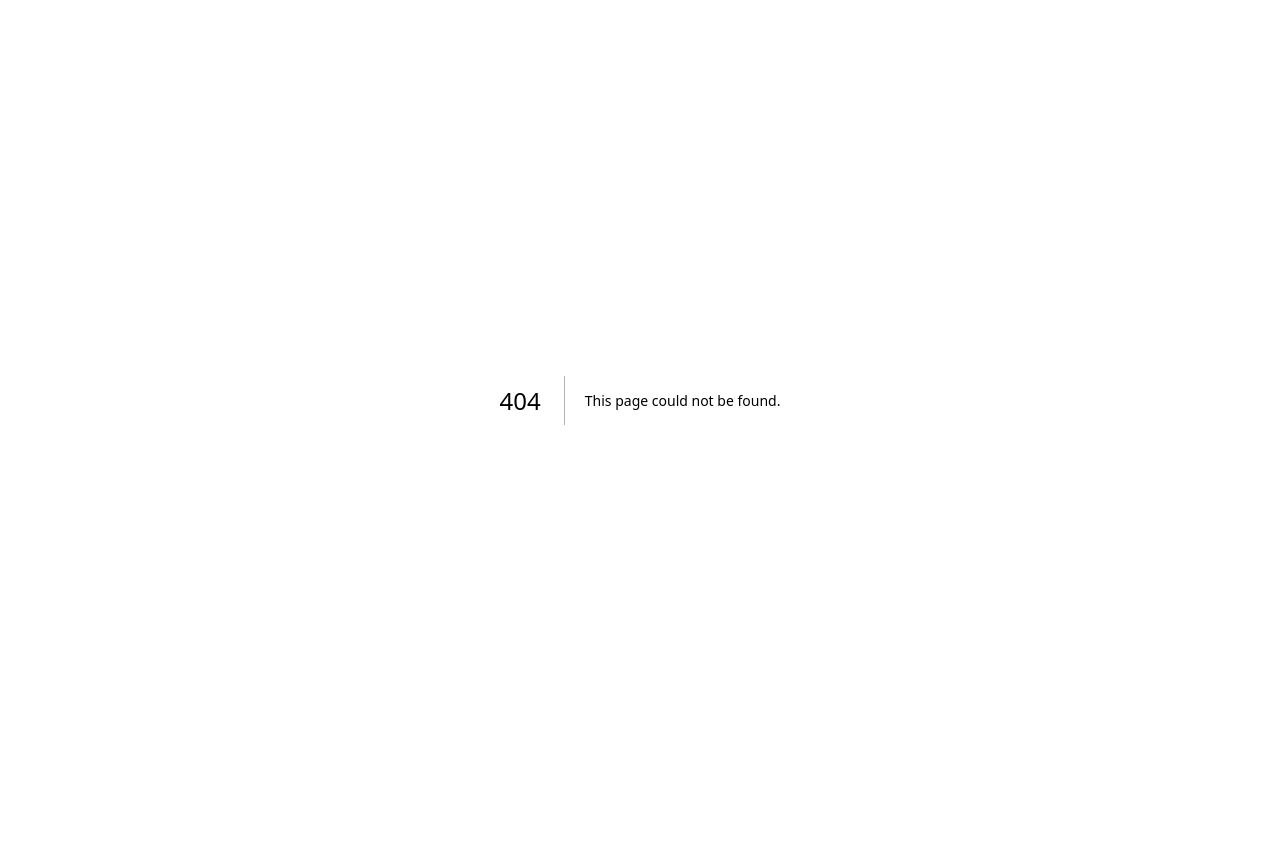
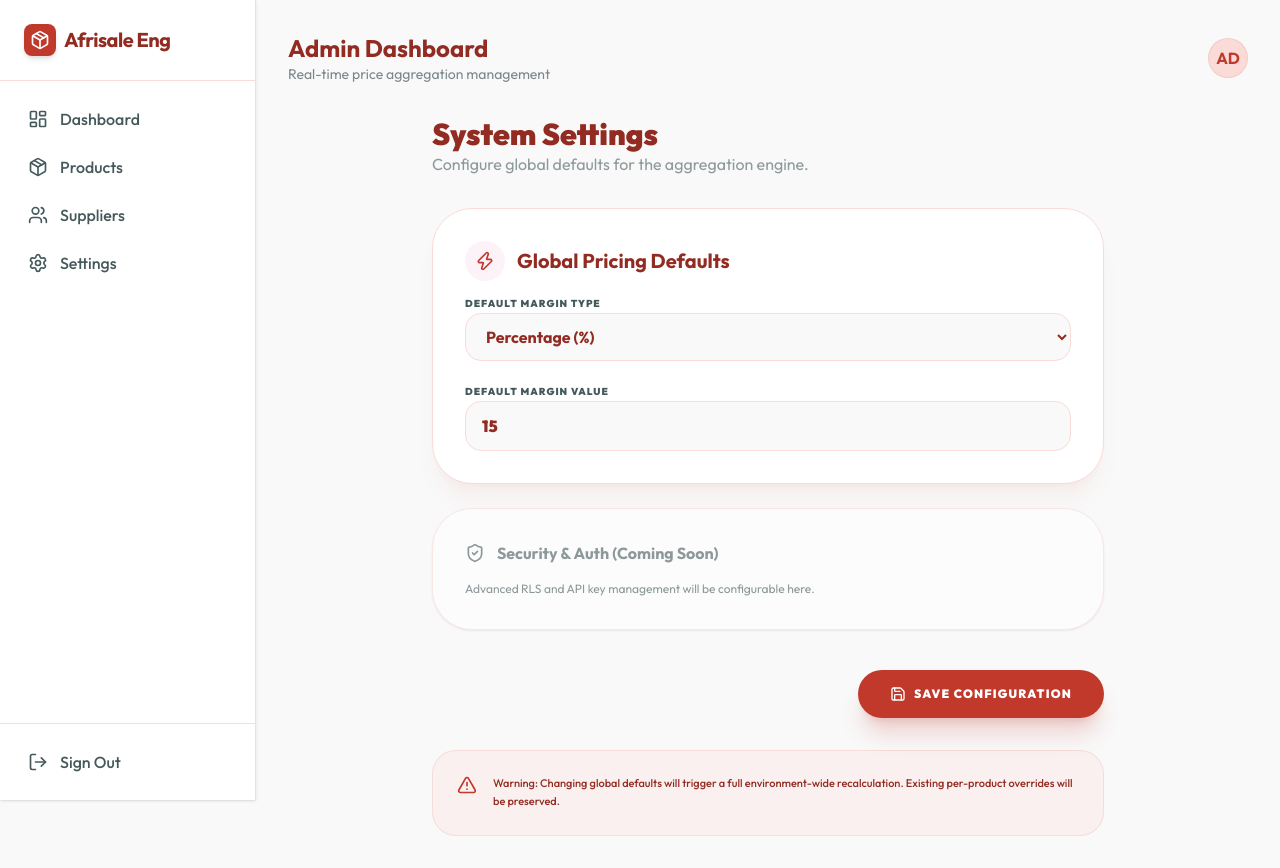
Before and after one commit to RkayG/afrisale-price-aggregation-engine, a Next.js app: page /admin/settings in a window 1280 px wide. Before the commit this address had no page. Before the commit the page ends 800 px from the top, so only its background shows below. Built offline with nearby package versions, Linux system fonts and the light colour scheme; no server answers; the database is empty.

Commit message:
feat: implement admin dashboard, system settings page, and custom 404 error handler

```diff
--- a/src/app/admin/page.tsx
+++ b/src/app/admin/page.tsx
@@ -25,18 +25,23 @@ export default function AdminDashboard() {
     setSuppliers(suppliersList)
 
     // 2. Fetch Matrix Data (Combine products, their supplier prices, and the calculated final price)
-    const { data: pData } = await supabase
+    const { data: pData, error: pError } = await supabase
       .from("products")
       .select(`
         id,
         ref_no,
         name,
-        final_prices(lowest_price, final_price),
-        pricing_config(margin_type, margin_value, override_price),
-        supplier_prices(supplier_id, price)
+        final_prices:final_prices!product_id(lowest_price, final_price),
+        pricing_config:pricing_config!product_id(margin_type, margin_value, override_price),
+        supplier_prices:supplier_prices!product_id(supplier_id, price)
       `)
       .order("ref_no")
 
+    if (pError) {
+      console.error("Supabase Matrix Error:", pError)
+    }
+
+    console.log("Matrix Data Raw:", pData) // CHECK THIS IN BROWSER CONSOLE (F12)
     setData(pData || [])
 
     // Stats calculation
@@ -104,9 +109,13 @@ export default function AdminDashboard() {
                 <tr><td colSpan={suppliers.length + 3} className="p-12 text-center text-brand-slate/60">No data available.</td></tr>
               ) : (
                 data.map((row) => {
-                  const finalData = row.final_prices?.[0]
-                  const lowest = finalData?.lowest_price
-                  const final = finalData?.final_price
+                  // Safely extract from joined data (handles both Array and Object responses)
+                  const finalEntry = Array.isArray(row.final_prices)
+                    ? row.final_prices[0]
+                    : row.final_prices
+
+                  const lowest = finalEntry ? finalEntry.lowest_price : null
+                  const final = finalEntry ? finalEntry.final_price : null
 
                   return (
                     <tr key={row.id} className="hover:bg-brand-gray/30 transition-colors group">
@@ -118,7 +127,7 @@ export default function AdminDashboard() {
                       </td>
 
                       {suppliers.map(s => {
-                        const sPrice = row.supplier_prices.find((p: any) => p.supplier_id === s.id)
+                        const sPrice = row.supplier_prices?.find((p: any) => p.supplier_id === s.id)
                         const isLowest = sPrice && lowest && Number(sPrice.price) === Number(lowest)
 
                         return (
@@ -135,13 +144,13 @@ export default function AdminDashboard() {
 
                       <td className="px-6 py-4 text-center bg-brand-pink/10">
                         <span className="text-sm font-black text-brand-red">
-                          {lowest ? `$${Number(lowest).toFixed(2)}` : "—"}
+                          {lowest !== null && lowest !== undefined ? `$${Number(lowest).toFixed(2)}` : "—"}
                         </span>
                       </td>
 
                       <td className="px-6 py-4 text-center bg-brand-red-subtle/10">
                         <span className="text-base font-black text-brand-maroon">
-                          {final ? `$${Number(final).toFixed(2)}` : "—"}
+                          {final !== null && final !== undefined ? `$${Number(final).toFixed(2)}` : "—"}
                         </span>
                       </td>
                     </tr>
--- /dev/null
+++ b/src/app/admin/settings/page.tsx
@@ -0,0 +1,126 @@
+"use client"
+
+import { useState, useEffect } from "react"
+import { createClient } from "@/lib/supabase"
+import { Save, RefreshCw, AlertTriangle, ShieldCheck, Zap } from "lucide-react"
+
+export default function SettingsPage() {
+  const [loading, setLoading] = useState(true)
+  const [saving, setSaving] = useState(false)
+  const [settings, setSettings] = useState({
+    default_margin_type: "percentage",
+    default_margin_value: 15.00,
+  })
+
+  const supabase = createClient()
+
+  useEffect(() => {
+    fetchSettings()
+  }, [])
+
+  async function fetchSettings() {
+    setLoading(true)
+    // We'll use the 'app_settings' table we planned to add
+    // Since it's a singleton, we just get the first row
+    const { data } = await supabase.from("app_settings").select("*").single()
+    if (data) {
+      setSettings({
+        default_margin_type: data.default_margin_type,
+        default_margin_value: data.default_margin_value,
+      })
+    }
+    setLoading(false)
+  }
+
+  async function handleSave(e: React.FormEvent) {
+    e.preventDefault()
+    setSaving(true)
+
+    const { error } = await supabase
+      .from("app_settings")
+      .upsert({ id: 1, ...settings })
+
+    if (error) {
+       alert("Error saving settings. Make sure 'app_settings' table exists.")
+    } else {
+       alert("Global settings updated!")
+    }
+    setSaving(false)
+  }
+
+  if (loading) return <div className="p-12 text-center animate-pulse text-brand-slate">Loading system configuration...</div>
+
+  return (
+    <div className="max-w-2xl mx-auto space-y-8">
+      <div>
+        <h1 className="text-3xl font-black text-brand-maroon">System Settings</h1>
+        <p className="text-brand-slate/60">Configure global defaults for the aggregation engine.</p>
+      </div>
+
+      <form onSubmit={handleSave} className="space-y-6">
+        {/* Pricing Defaults */}
+        <div className="bg-white p-8 rounded-[2.5rem] border border-brand-red-subtle shadow-xl shadow-brand-red/5 space-y-6">
+          <div className="flex items-center gap-3 mb-2">
+            <div className="w-10 h-10 rounded-2xl bg-brand-pink flex items-center justify-center text-brand-red">
+              <Zap size={20} />
+            </div>
+            <h2 className="text-xl font-bold text-brand-maroon">Global Pricing Defaults</h2>
+          </div>
+
+          <div className="space-y-4">
+            <div className="space-y-2">
+              <label className="text-[10px] font-black text-brand-slate uppercase tracking-widest">Default Margin Type</label>
+              <select
+                className="w-full px-4 py-3 bg-brand-gray border border-brand-red-subtle rounded-xl outline-none focus:border-brand-red transition-all font-bold text-brand-maroon"
+                value={settings.default_margin_type}
+                onChange={(e) => setSettings({...settings, default_margin_type: e.target.value})}
+              >
+                <option value="percentage">Percentage (%)</option>
+                <option value="fixed">Fixed Amount ($)</option>
+              </select>
+            </div>
+
+            <div className="space-y-2">
+              <label className="text-[10px] font-black text-brand-slate uppercase tracking-widest">Default Margin Value</label>
+              <input
+                type="number"
+                step="0.01"
+                className="w-full px-4 py-3 bg-brand-gray border border-brand-red-subtle rounded-xl outline-none focus:border-brand-red transition-all font-black text-brand-maroon"
+                value={settings.default_margin_value}
+                onChange={(e) => setSettings({...settings, default_margin_value: parseFloat(e.target.value)})}
+              />
+            </div>
+          </div>
+        </div>
+
+        {/* Engine Security */}
+        <div className="bg-white p-8 rounded-[2.5rem] border border-brand-red-subtle shadow-sm opacity-60 pointer-events-none">
+          <div className="flex items-center gap-3 mb-4 text-brand-slate">
+            <ShieldCheck size={20} />
+            <h2 className="font-bold">Security & Auth (Coming Soon)</h2>
+          </div>
+          <p className="text-xs">Advanced RLS and API key management will be configurable here.</p>
+        </div>
+
+        <div className="flex justify-end gap-3 pt-4">
+          <button
+            type="submit"
+            disabled={saving}
+            className="px-8 py-4 bg-brand-red text-white font-black text-xs uppercase tracking-widest rounded-2xl hover:bg-brand-maroon transition-all shadow-xl shadow-brand-red/20 disabled:opacity-50 flex items-center gap-2"
+          >
+            {saving ? <RefreshCw className="animate-spin" size={16} /> : <Save size={16} />}
+            {saving ? "Synchronizing..." : "Save Configuration"}
+          </button>
+        </div>
+      </form>
+
+      <div className="p-6 bg-brand-red-subtle/30 rounded-3xl border border-brand-red/10 flex gap-4">
+        <AlertTriangle className="text-brand-red flex-shrink-0" size={20} />
+        <p className="text-[11px] text-brand-maroon font-medium leading-relaxed">
+          Warning: Changing global defaults will trigger a full environment-wide recalculation.
+          Existing per-product overrides will be preserved.
+        </p>
+      </div>
+    </div>
+  )
+}
--- a/src/app/admin/suppliers/page.tsx
+++ b/src/app/admin/suppliers/page.tsx
@@ -127,30 +127,30 @@ export default function SuppliersPage() {
             <input
               required
               type="text"
-              placeholder="e.g. Acme Beverages Ltd."
+              placeholder="e.g. Gbadebo"
               className="w-full px-4 py-2.5 bg-brand-gray border border-brand-red-subtle rounded-xl outline-none focus:border-brand-red/50 transition-all text-sm"
               value={newSupplier.name}
-              onChange={(e) => setNewSupplier({...newSupplier, name: e.target.value})}
+              onChange={(e) => setNewSupplier({ ...newSupplier, name: e.target.value })}
             />
           </div>
           <div className="space-y-2">
-            <label className="text-xs font-bold text-brand-maroon uppercase tracking-wider">Contact Email / Phone</label>
+            <label className="text-xs font-bold text-brand-maroon uppercase tracking-wider">Contact Email / Phone (Optional)</label>
             <input
               type="text"
-              placeholder="e.g. sales@acme.com"
+              placeholder="e.g. gbadebo@gmail.com"
               className="w-full px-4 py-2.5 bg-brand-gray border border-brand-red-subtle rounded-xl outline-none focus:border-brand-red/50 transition-all text-sm"
               value={newSupplier.contact}
-              onChange={(e) => setNewSupplier({...newSupplier, contact: e.target.value})}
+              onChange={(e) => setNewSupplier({ ...newSupplier, contact: e.target.value })}
             />
           </div>
           <p className="text-xs text-brand-slate/60 bg-brand-pink/50 p-3 rounded-xl border border-brand-red/10 mt-4 leading-relaxed">
             Registering a supplier generates a unique security token. You can share the portal link with them once registered.
           </p>
           <div className="pt-4 flex gap-3">
-             <button type="button" onClick={() => setIsModalOpen(false)} className="flex-1 px-4 py-2.5 border border-brand-red-subtle text-brand-slate font-medium rounded-xl hover:bg-brand-gray transition-colors">Cancel</button>
-             <button type="submit" disabled={isSubmitting} className="flex-1 px-4 py-2.5 bg-brand-red text-white font-medium rounded-xl hover:bg-brand-maroon transition-colors shadow-lg shadow-brand-red/20 disabled:opacity-50">
-               {isSubmitting ? "Registering..." : "Add Supplier"}
-             </button>
+            <button type="button" onClick={() => setIsModalOpen(false)} className="flex-1 px-4 py-2.5 border border-brand-red-subtle text-brand-slate font-medium rounded-xl hover:bg-brand-gray transition-colors">Cancel</button>
+            <button type="submit" disabled={isSubmitting} className="flex-1 px-4 py-2.5 bg-brand-red text-white font-medium rounded-xl hover:bg-brand-maroon transition-colors shadow-lg shadow-brand-red/20 disabled:opacity-50">
+              {isSubmitting ? "Registering..." : "Add Supplier"}
+            </button>
           </div>
         </form>
       </Modal>
--- /dev/null
+++ b/src/app/not-found.tsx
@@ -0,0 +1,21 @@
+import Link from "next/link"
+import { Home, Search, AlertCircle } from "lucide-react"
+
+export default function NotFound() {
+  return (
+    <div className="min-h-screen bg-brand-gray flex items-center justify-center p-6 font-sans">
+      <div className="max-w-md w-full text-center space-y-8 animate-in fade-in zoom-in duration-500">
+
+
+        {/* Text Content */}
+        <div className="space-y-4">
+          <h1 className="text-7xl font-black text-brand-maroon tracking-tighter">404</h1>
+          <h2 className="text-2xl font-bold text-brand-slate">Item Not Found</h2>
+          <p className="text-brand-slate/60 text-sm leading-relaxed max-w-[280px] mx-auto">
+            The page or inventory reference you are looking for has been moved or doesn't exist.
+          </p>
+        </div>
+      </div>
+    </div>
+  )
+}
```
